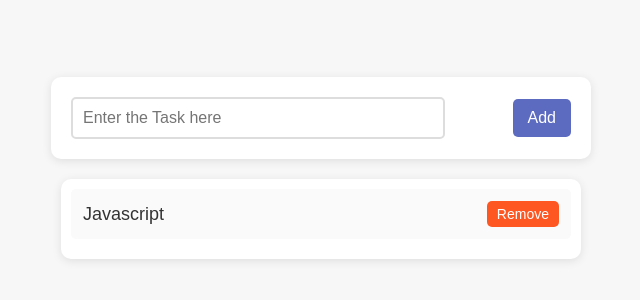
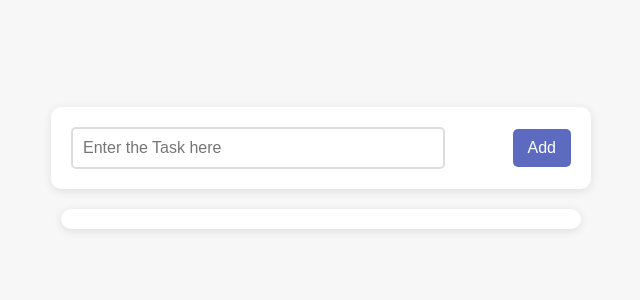
Before and after one commit to Atharva20041809/To-Do-List, a plain HTML site: page index.html in a window 1280 px wide. Shown: the part 232-532 px from the top of the page, without its empty margins (319-959 px from the left). Drawn offline with Linux system fonts and the light colour scheme.

Commit message:
made some changes

```diff
--- a/index.html
+++ b/index.html
@@ -10,12 +10,6 @@
         <div class="add">Add</div>
     </div>
     <div class="tasks">
-        <div class="task">
-            Javascript
-            <div class="remove">
-                    Remove
-            </div>
-        </div>
     </div>
     <script src="script.js"></script>
 </body>
```
